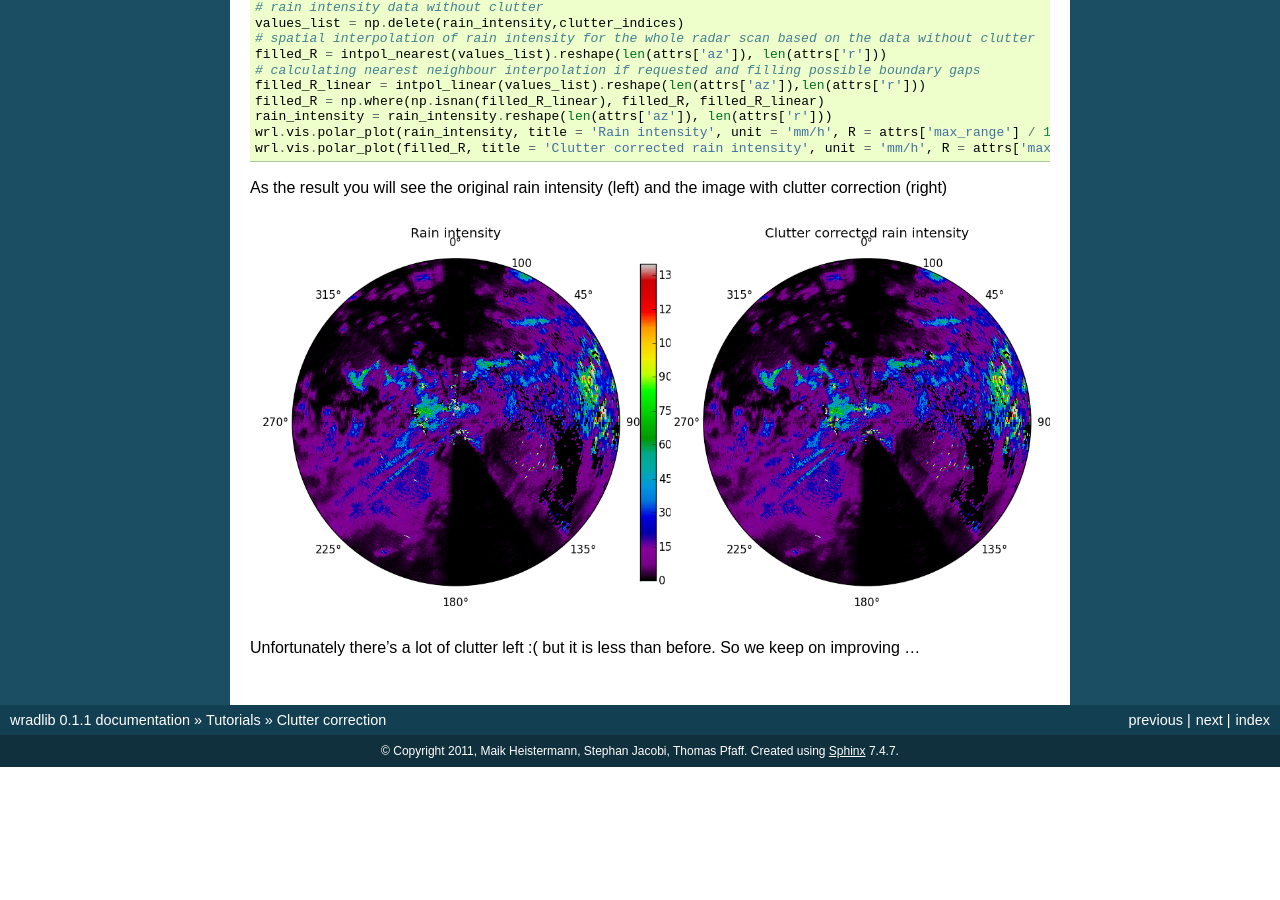
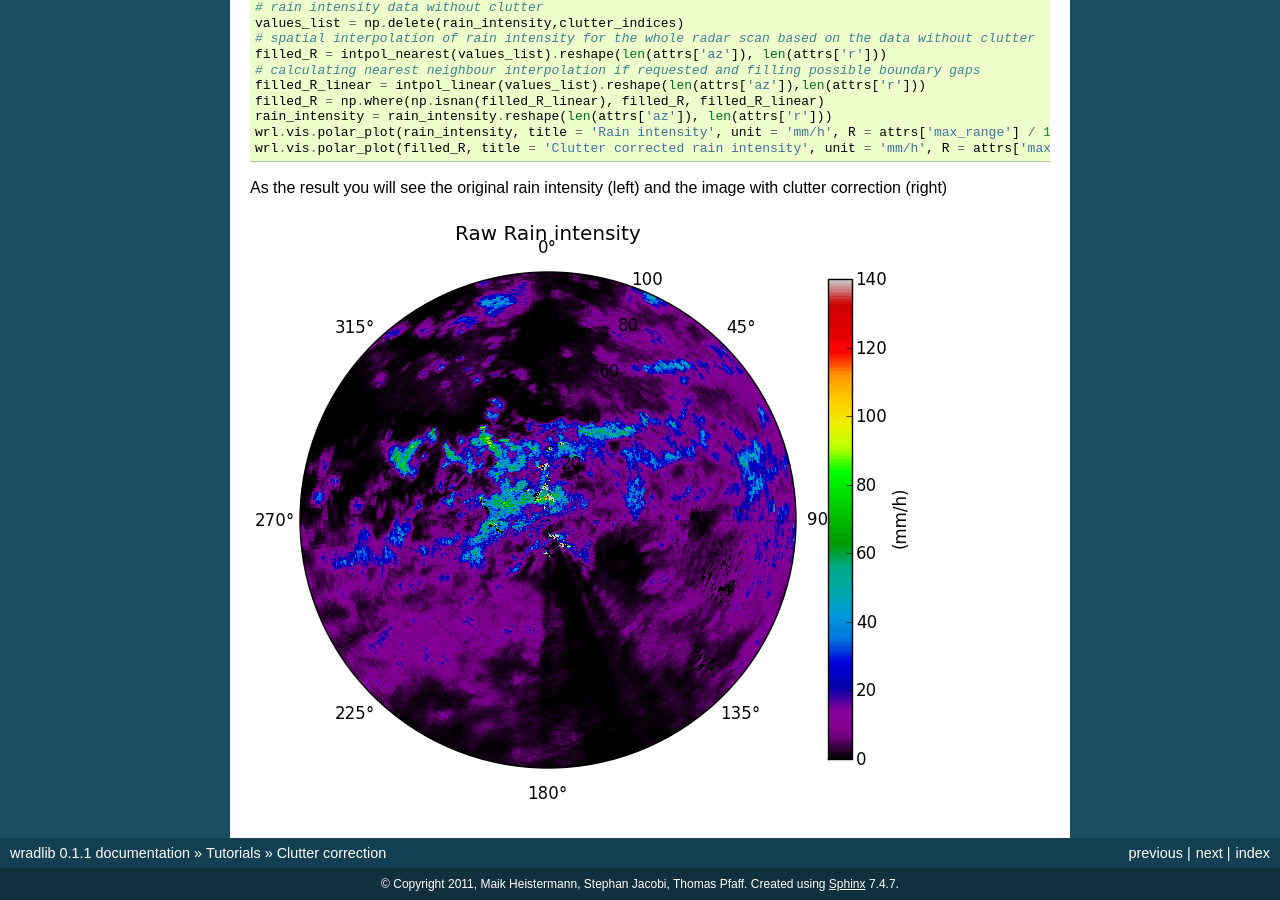
Before and after one commit to wradlib/wradlib-docs, a Sphinx documentation site: the page built from source/tutorial_clutter_correction.rst, in a window 1280 px wide and 900 px high, scrolled down 3685 px. Built offline with Sphinx 7.4.7, drawn with Linux system fonts in a browser that asks for light colours; formulas are drawn with MathJax 3; before the commit the page ends 4452 px from its top, so only the background shows below that.

Commit message:
changed cluttercorrectio tutorial added the figure closure in vis

```diff
--- a/source/tutorial_clutter_correction.rst
+++ b/source/tutorial_clutter_correction.rst
@@ -73,6 +73,4 @@ Now the clutter bins should be substituted by some meaningful values derived by
 
 As the result you will see the original rain intensity (left) and the image with clutter correction (right)
 
-.. image:: images/cluttercor.png
-
-Unfortunately there's a lot of clutter left :( but it is less than before. So we keep on improving ...
+.. image:: images/cluttercorrection.gif
```
Also changed, not shown: source/images/cluttercorrection.gif (added).
